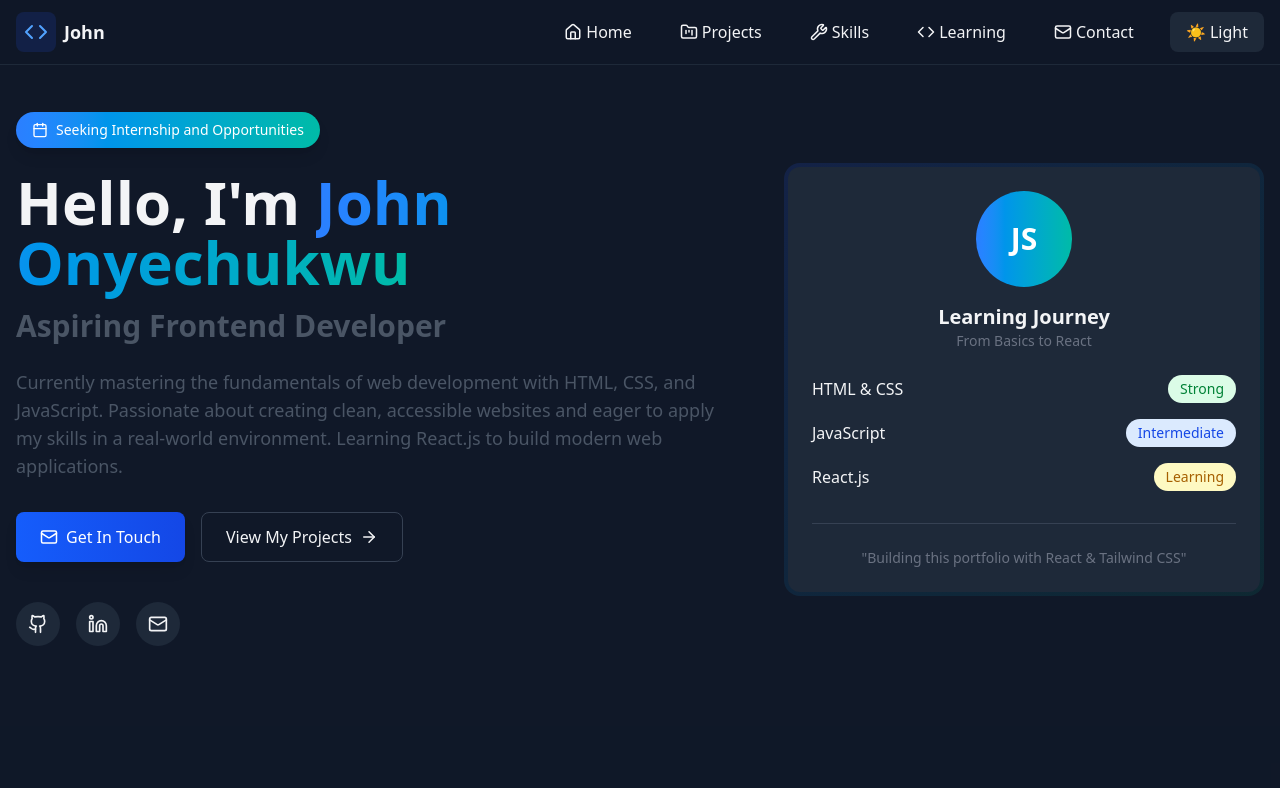
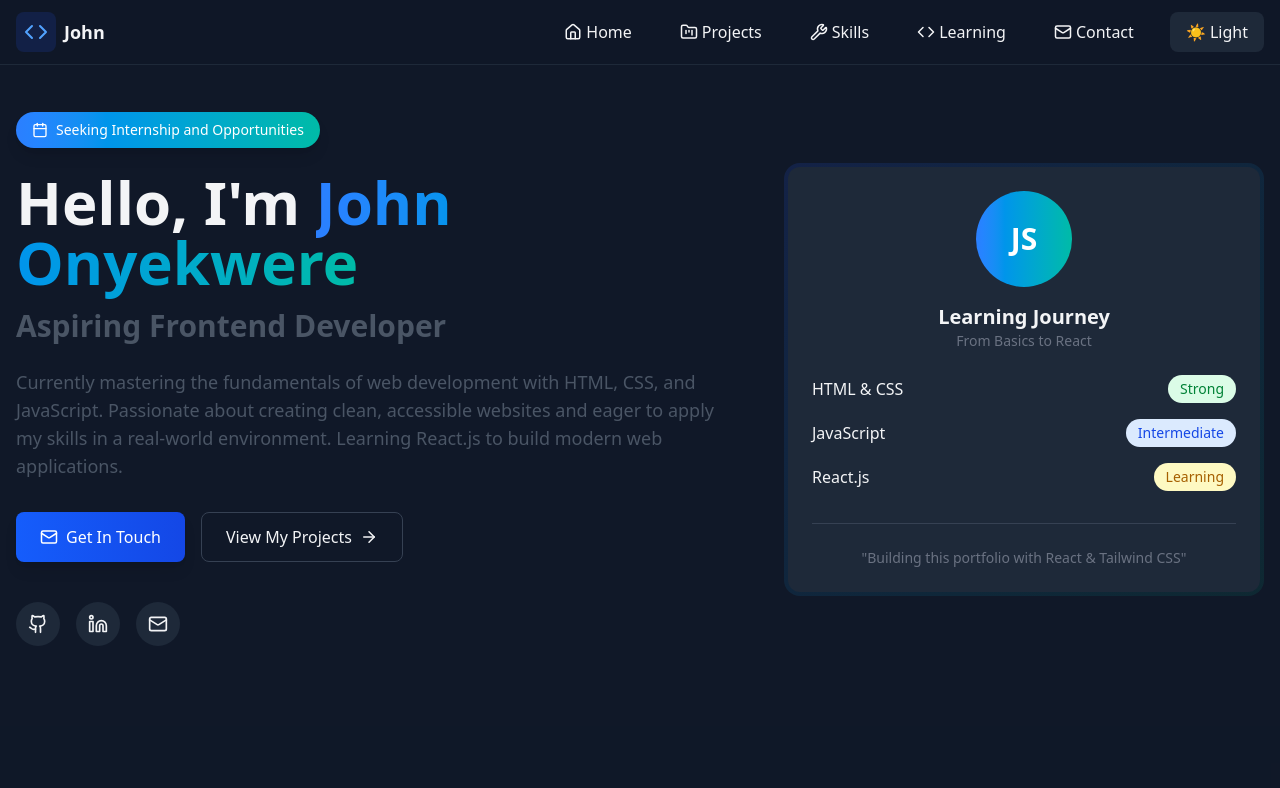
Before and after one commit to ProgViki/john-portfolio, a React (Vite) app: page / in a window 1280 px wide. Shown: the top 788 px of the page. Built offline with nearby package versions, Linux system fonts and the light colour scheme.

Commit message:
details_updated_more

```diff
--- a/src/data/portfolioData.js
+++ b/src/data/portfolioData.js
@@ -1,7 +1,7 @@
 // src/data/portfolioData.js
 
 export const developerInfo = {
-  name: "John Onyechukwu",
+  name: "John Onyekwere",
   title: "Aspiring Frontend Developer",
   location: "Lagos, Nigeria",
   email: "johnndubuisi140@gmail.com",
```
